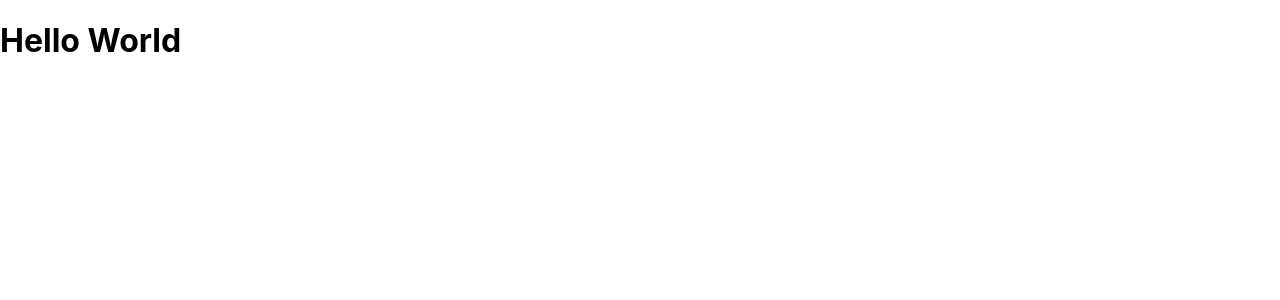
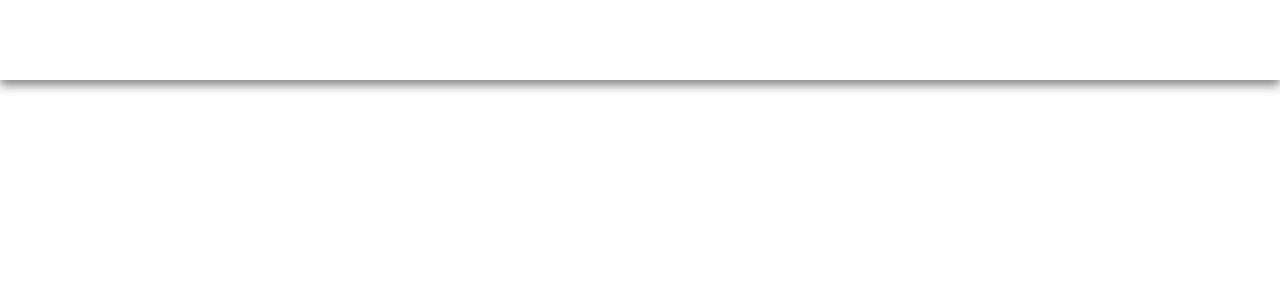
Before and after one commit to MilanP5G/bhaktitirthaswami, a React (Create React App) app: page / in a window 1280 px wide. Shown: the top 300 px of the page. Built offline with nearby package versions, Linux system fonts and the light colour scheme.

Commit message:
placed NavBar component in Router

```diff
--- a/src/App.js
+++ b/src/App.js
@@ -4,9 +4,15 @@ import NavBar from './components/navbar/NavBar';
 import './App.css';
 
 const App = () => {
+
   return(
-    <h1>Hello World</h1>
+    <Router>
+      <div>
+        <NavBar />
+      </div>
+    </Router>
   )
+
 }
 
 export default App;
```
